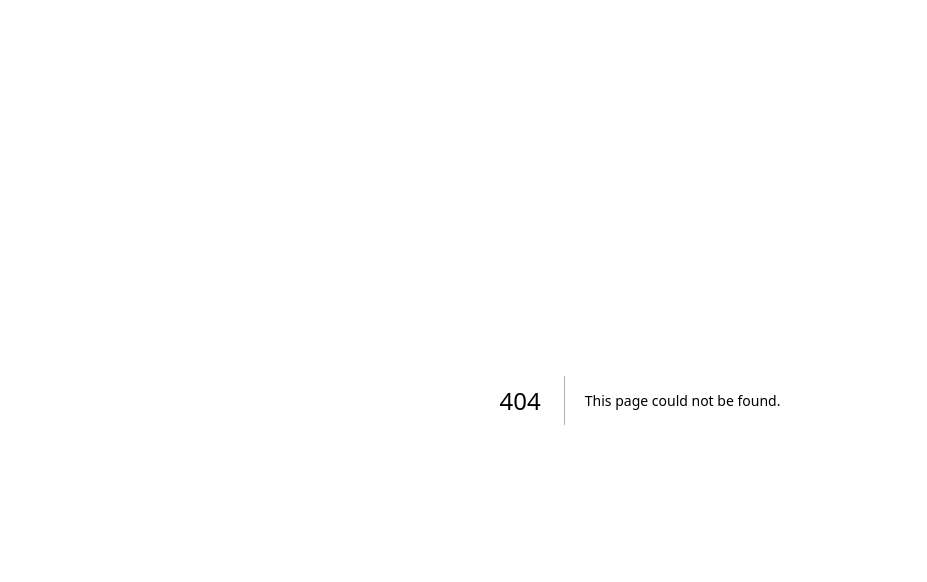
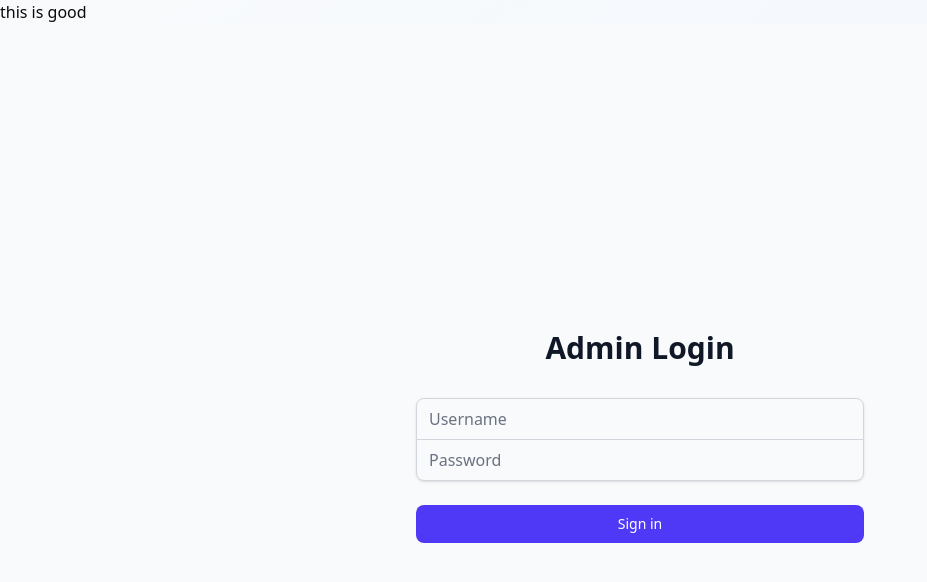
Before and after one commit to ckohls22/luxe-roofing, a Next.js app in the folder frontend/: page /admin/login in a window 1280 px wide. Before the commit this address had no page. Shown: the top 582 px of the page, without its empty margins (0-927 px from the left). Built offline with nearby package versions, Linux system fonts and the light colour scheme.

Commit message:
setup: supabase with drizzle and admin pages

```diff
--- /dev/null
+++ b/frontend/drizzle.config.ts
@@ -0,0 +1,10 @@
+import { defineConfig } from "drizzle-kit";
+
+export default defineConfig({
+  schema: "./src/db/schema.ts",
+  out: "./migrations",
+  dialect: "postgresql",
+  dbCredentials: {
+    url: process.env.DATABASE_URL!,
+  },
+});
--- /dev/null
+++ b/frontend/migrations/meta/0000_snapshot.json
@@ -0,0 +1,50 @@
+{
+  "id": "fcd69182-7682-4aa4-b8db-d4a311c1cacd",
+  "prevId": "00000000-0000-0000-0000-000000000000",
+  "version": "7",
+  "dialect": "postgresql",
+  "tables": {
+    "public.admin": {
+      "name": "admin",
+      "schema": "",
+      "columns": {
+        "id": {
+          "name": "id",
+          "type": "serial",
+          "primaryKey": true,
+          "notNull": true
+        },
+        "full_name": {
+          "name": "full_name",
+          "type": "text",
+          "primaryKey": false,
+          "notNull": false
+        },
+        "phone": {
+          "name": "phone",
+          "type": "varchar(256)",
+          "primaryKey": false,
+          "notNull": false
+        }
+      },
+      "indexes": {},
+      "foreignKeys": {},
+      "compositePrimaryKeys": {},
+      "uniqueConstraints": {},
+      "policies": {},
+      "checkConstraints": {},
+      "isRLSEnabled": false
+    }
+  },
+  "enums": {},
+  "schemas": {},
+  "sequences": {},
+  "roles": {},
+  "policies": {},
+  "views": {},
+  "_meta": {
+    "columns": {},
+    "schemas": {},
+    "tables": {}
+  }
+}
--- /dev/null
+++ b/frontend/migrations/meta/_journal.json
@@ -0,0 +1,13 @@
+{
+  "version": "7",
+  "dialect": "postgresql",
+  "entries": [
+    {
+      "idx": 0,
+      "version": "7",
+      "when": 1751485038380,
+      "tag": "0000_smart_gamora",
+      "breakpoints": true
+    }
+  ]
+}
--- /dev/null
+++ b/frontend/src/app/(admin)/admin/login/page.tsx
@@ -0,0 +1,100 @@
+"use client";
+import { useState } from "react";
+import { useRouter } from "next/navigation";
+
+export default function AdminLogin() {
+  const [credentials, setCredentials] = useState({
+    username: "",
+    password: "",
+  });
+  const [loading, setLoading] = useState(false);
+  const [error, setError] = useState("");
+  const router = useRouter();
+
+  const handleSubmit = async (e: React.FormEvent) => {
+    e.preventDefault();
+    setLoading(true);
+    setError("");
+
+    try {
+      const response = await fetch("/api/admin/login", {
+        method: "POST",
+        headers: { "Content-Type": "application/json" },
+        body: JSON.stringify(credentials),
+      });
+
+      const data = await response.json();
+
+      if (response.ok) {
+        router.push("/admin/dashboard");
+        router.refresh();
+      } else {
+        setError(data.message || "Login failed");
+      }
+    } catch (error) {
+      setError("Something went wrong");
+    } finally {
+      setLoading(false);
+    }
+  };
+
+  return (
+    <div className="min-h-screen flex items-center justify-center bg-gray-50">
+      <div className="max-w-md w-full space-y-8">
+        <div>
+          <h2 className="mt-6 text-center text-3xl font-extrabold text-gray-900">
+            Admin Login
+          </h2>
+        </div>
+        <form className="mt-8 space-y-6" onSubmit={handleSubmit}>
+          {error && (
+            <div className="bg-red-100 border border-red-400 text-red-700 px-4 py-3 rounded">
+              {error}
+            </div>
+          )}
+          <div className="rounded-md shadow-sm -space-y-px">
+            <div>
+              <input
+                type="text"
+                required
+                className="relative block w-full px-3 py-2 border border-gray-300 placeholder-gray-500 text-gray-900 rounded-t-md focus:outline-none focus:ring-indigo-500 focus:border-indigo-500"
+                placeholder="Username"
+                value={credentials.username}
+                onChange={(e) =>
+                  setCredentials((prev) => ({
+                    ...prev,
+                    username: e.target.value,
+                  }))
+                }
+              />
+            </div>
+            <div>
+              <input
+                type="password"
+                required
+                className="relative block w-full px-3 py-2 border border-gray-300 placeholder-gray-500 text-gray-900 rounded-b-md focus:outline-none focus:ring-indigo-500 focus:border-indigo-500"
+                placeholder="Password"
+                value={credentials.password}
+                onChange={(e) =>
+                  setCredentials((prev) => ({
+                    ...prev,
+                    password: e.target.value,
+                  }))
+                }
+              />
+            </div>
+          </div>
+          <div>
+            <button
+              type="submit"
+              disabled={loading}
+              className="group relative w-full flex justify-center py-2 px-4 border border-transparent text-sm font-medium rounded-md text-white bg-indigo-600 hover:bg-indigo-700 focus:outline-none focus:ring-2 focus:ring-offset-2 focus:ring-indigo-500 disabled:opacity-50"
+            >
+              {loading ? "Signing in..." : "Sign in"}
+            </button>
+          </div>
+        </form>
+      </div>
+    </div>
+  );
+}
--- /dev/null
+++ b/frontend/src/db/drizzle.ts
@@ -0,0 +1,6 @@
+import { drizzle } from "drizzle-orm/postgres-js";
+import postgres from "postgres";
+const connectionString = process.env.DATABASE_URL as string;
+// Disable prefetch as it is not supported for "Transaction" pool mode
+export const client = postgres(connectionString, { prepare: false });
+export const db = drizzle(client);
--- /dev/null
+++ b/frontend/src/db/schema.ts
@@ -0,0 +1,6 @@
+import { pgTable, serial, text, varchar } from "drizzle-orm/pg-core";
+export const admin = pgTable("admin", {
+  id: serial("id").primaryKey(),
+  fullName: text("full_name"),
+  phone: varchar("phone", { length: 256 }),
+});
--- /dev/null
+++ b/frontend/src/lib/auth.ts
@@ -0,0 +1,32 @@
+import { jwtVerify, SignJWT } from "jose";
+import { cookies } from "next/headers";
+import { NextRequest } from "next/server";
+
+const secret = new TextEncoder().encode(
+  process.env.JWT_SECRET || "your-secret-key"
+);
+
+export async function createToken(payload: any) {
+  return await new SignJWT(payload)
+    .setProtectedHeader({ alg: "HS256" })
+    .setExpirationTime("1d")
+    .sign(secret);
+}
+
+export async function verifyToken(token: string) {
+  try {
+    const { payload } = await jwtVerify(token, secret);
+    return payload;
+  } catch (error) {
+    return null;
+  }
+}
+
+export async function getServerSession() {
+  const cookieStore = cookies();
+  const token = (await cookieStore).get("admin-token")?.value;
+
+  if (!token) return null;
+
+  return await verifyToken(token);
+}
--- /dev/null
+++ b/frontend/src/middleware.ts
@@ -0,0 +1,47 @@
+import { NextResponse } from "next/server";
+import type { NextRequest } from "next/server";
+import { verifyToken } from "./lib/auth";
+
+export async function middleware(request: NextRequest) {
+  const { pathname } = request.nextUrl;
+
+  // Check if accessing admin routes
+  if (pathname.startsWith("/admin")) {
+    const token = request.cookies.get("admin-token")?.value;
+
+    // If no token and not on login page, redirect to login
+    if (!token && pathname !== "/admin/login") {
+      return NextResponse.redirect(new URL("/admin/login", request.url));
+    }
+
+    // If token exists, verify it
+    if (token) {
+      const payload = await verifyToken(token);
+
+      // If token is invalid and not on login page, redirect to login
+      if (!payload && pathname !== "/admin/login") {
+        const response = NextResponse.redirect(
+          new URL("/admin/login", request.url)
+        );
+        response.cookies.delete("admin-token");
+        return response;
+      }
+
+      // If valid token and on login page, redirect to dashboard
+      if (payload && pathname === "/admin/login") {
+        return NextResponse.redirect(new URL("/admin/dashboard", request.url));
+      }
+
+      // If accessing /admin root, redirect to dashboard
+      if (payload && pathname === "/admin") {
+        return NextResponse.redirect(new URL("/admin/dashboard", request.url));
+      }
+    }
+  }
+
+  return NextResponse.next();
+}
+
+export const config = {
+  matcher: ["/admin/:path*"],
+};
```
Also changed, not shown: frontend/package.json (+8 -1 lines), 2 other files (tests, documents, lock files or other folders).
